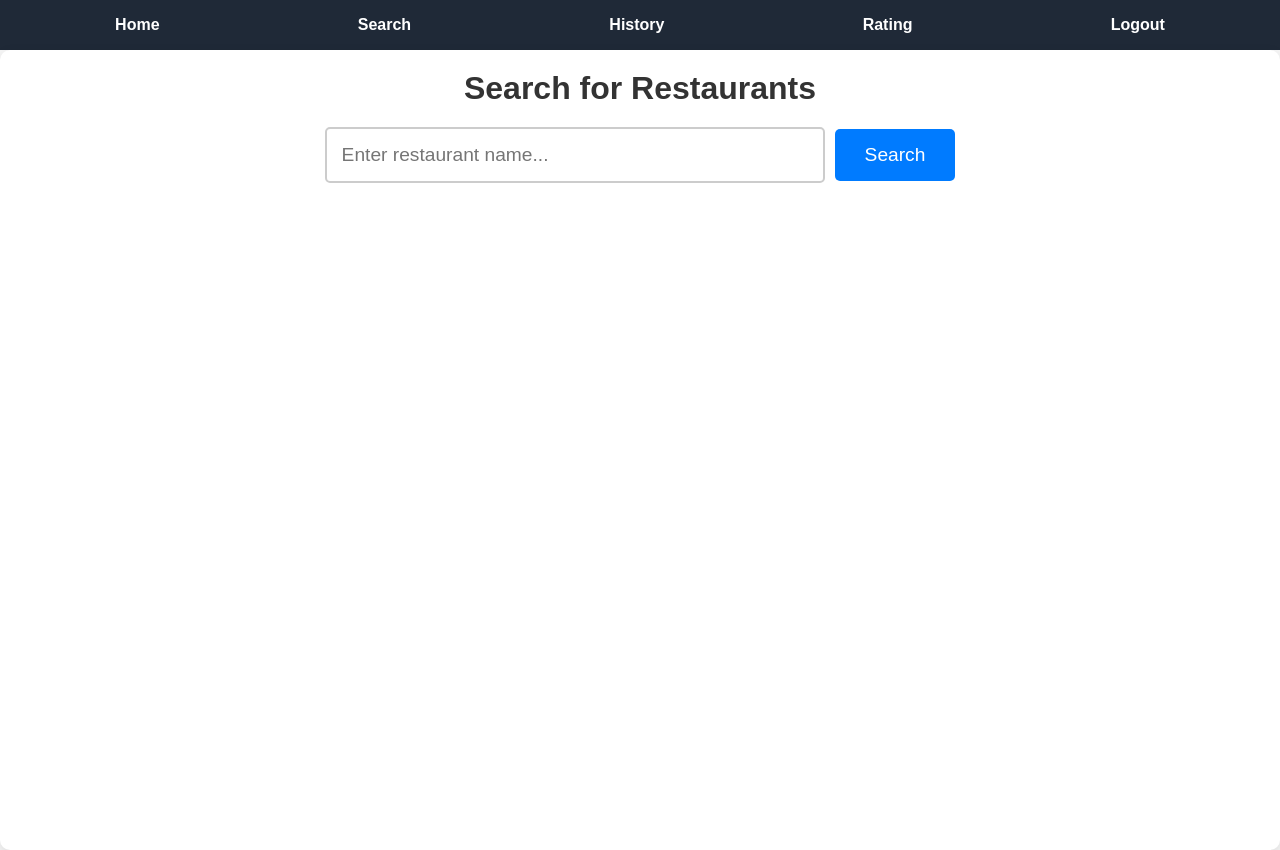
After one commit to shiokko/Database_Final, a Flask app: page /search in a window 1280 px wide. The commit adds this page. Run offline with Flask 3, Linux system fonts and the light colour scheme.

Commit message:
create search

```diff
--- a/app.py
+++ b/app.py
@@ -159,6 +159,30 @@ def logout():
     session.clear()  # Clear session on logout
     return redirect(url_for('login'))
 
+@app.route('/search', methods=['GET'])
+def search():
+    query = request.args.get('query', '').strip().lower()
+    results = None
+
+    if query:
+        conn = sqlite3.connect('project.db')
+        conn.row_factory = sqlite3.Row
+        cursor = conn.cursor()
+        cursor.execute("""
+            SELECT r_name, a_name, t_name
+            FROM Restaurant
+            JOIN Area ON Restaurant.a_id = Area.a_id
+            JOIN Restaurant_Types ON Restaurant.r_id = Restaurant_Types.r_id
+            JOIN Type ON Restaurant_Types.t_id = Type.t_id
+            WHERE LOWER(r_name) LIKE ? OR LOWER(t_name) LIKE ?
+        """, (f"%{query}%", f"%{query}%"))
+        results = [
+            {'r_name': row['r_name'], 'a_name': row['a_name'], 't_name': row['t_name']}
+            for row in cursor.fetchall()
+        ]
+        conn.close()
+    # 渲染模板，將結果傳遞給 HTML
+    return render_template('search.html', results=results)
 
 if __name__ == '__main__':
     app.run(debug=True, host='0.0.0.0', port=8080)
--- /dev/null
+++ b/static/search.css
@@ -0,0 +1,97 @@
+/* Reset default margins and paddings */
+* {
+    margin: 0;
+    padding: 0;
+    box-sizing: border-box;
+}
+
+body {
+    font-family: 'Arial', sans-serif;
+    background-color: #f5f5f5;
+    color: #333;
+    /* display: flex; */
+    justify-content: center;
+    align-items: flex-start; /* align to the top for better spacing */
+
+}
+
+.container {
+    text-align: center;
+    width: 100%;
+    height: 100vh;
+    /* max-width: 800px; */
+    padding: 20px;
+    background-color: #ffffff;
+    box-shadow: 0 4px 12px rgba(0, 0, 0, 0.1);
+    border-radius: 10px;
+}
+
+.title {
+    font-size: 2rem;
+    color: #333;
+    margin-bottom: 20px;
+}
+
+.search-form {
+    display: flex;  /* Put search box and button in the same line */
+    justify-content: center;
+    align-items: center;
+    margin-bottom: 20px;
+}
+
+.search-box {
+    width: 100%; /* Fill available space */
+    max-width: 500px;  /* Set max width for the search box */
+    padding: 15px;
+    font-size: 1.2rem;
+    border: 2px solid #ccc;
+    border-radius: 5px;
+    margin-right: 10px;
+    transition: border-color 0.3s ease;
+}
+
+.search-box:focus {
+    border-color: #007BFF;
+    outline: none;
+}
+
+.search-btn {
+    padding: 15px 30px;
+    font-size: 1.2rem;
+    background-color: #007BFF;
+    color: white;
+    border: none;
+    border-radius: 5px;
+    cursor: pointer;
+    transition: background-color 0.3s ease;
+}
+
+.search-btn:hover {
+    background-color: #0056b3;
+}
+
+.results-table {
+    width: 80%;
+    margin: 20px auto;
+    border-collapse: collapse;
+}
+
+.results-table th, .results-table td {
+    padding: 8px 12px;
+    text-align: left;
+    border: 1px solid #ddd;
+    font-size: 18px;
+}
+
+.results-table th {
+    background-color: #007BFF;
+    color: white;
+}
+
+.results-table tr:nth-child(even) {
+    background-color: #f9f9f9;
+}
+
+.results-table tr:hover {
+    background-color: #e0e0e0;
+}
--- a/templates/home.html
+++ b/templates/home.html
@@ -11,9 +11,9 @@
     <nav class="navbar">
         <ul>
             <li><a href="{{ url_for('welcome') }}"  class="btn">Home</a></li>
+            <li><a href="{{ url_for('search') }}"  class="btn">Search</a></li>
             <li><a href="{{ url_for('history') }}"  class="btn">History</a></li>
             <li><a href="{{ url_for('rating')  }}"  class="btn">Rating</a></li>
-
             <li><a href="{{ url_for('login') }}" class="btn">Logout</a></li>
         </ul>
     </nav>
--- /dev/null
+++ b/templates/search.html
@@ -0,0 +1,53 @@
+<!DOCTYPE html>
+<html lang="en">
+<head>
+    <meta charset="UTF-8">
+    <meta name="viewport" content="width=device-width, initial-scale=1.0">
+    <title>查詢餐廳</title>
+    <link rel="stylesheet" href="{{ url_for('static', filename='home.css') }}">
+    <script src="https://code.jquery.com/jquery-3.6.0.min.js"></script>
+    <link rel="stylesheet" href="{{ url_for('static', filename='search.css') }}">
+</head>
+<body>
+    <nav class="navbar">
+        <ul>
+            <li><a href="{{ url_for('welcome') }}" class="btn">Home</a></li>
+            <li><a href="{{ url_for('search') }}"  class="btn">Search</a></li>
+            <li><a href="{{ url_for('history') }}" class="btn">History</a></li>
+            <li><a href="{{ url_for('rating') }}" class="btn">Rating</a></li>
+            <li><a href="{{ url_for('login') }}" class="btn">Logout</a></li>
+        </ul>
+    </nav>
+    <div class="container">
+        <h1 class="title">Search for Restaurants</h1>
+        <form method="GET" action="/search" class="search-form">
+            <input type="text" name="query" class="search-box" placeholder="Enter restaurant name..." value="{{ request.args.get('query', '') }}">
+            <button type="submit" class="search-btn">Search</button>
+        </form>
+        {% if results %}
+        <table class="results-table">
+            <thead>
+                <tr>
+                    <th>餐廳名稱</th>
+                    <th>地點</th>
+                    <th>種類</th>
+                </tr>
+            </thead>
+            <tbody>
+                {% for result in results %}
+                    <tr>
+                        <td>{{ result.r_name }}</td>
+                        <td>{{ result.a_name }}</td>
+                        <td>{{ result.t_name }}</td>
+                    </tr>
+                {% endfor %}
+            </tbody>
+        </table>
+    {% endif %}
+
+    </div>
+
+
+
+</body>
+</html>
```
Also changed, not shown: project.db.
